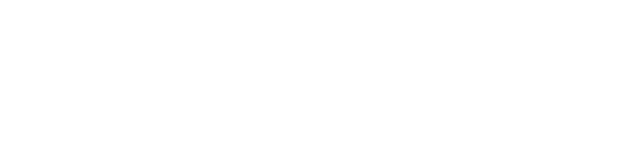
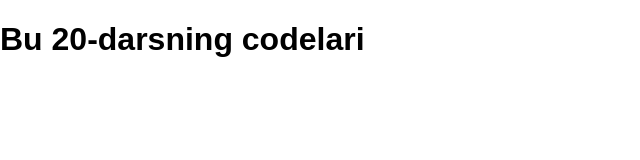
Before and after one commit to Azizbek-Kalandarov/lesson-20, a plain HTML site: page index.html in a window 1280 px wide. Shown: the whole page, without its empty margins (0-640 px from the left). Drawn offline with Linux system fonts and the light colour scheme.

Commit message:
Add h1 tag in html file

```diff
--- a/index.html
+++ b/index.html
@@ -5,9 +5,9 @@
   <meta http-equiv="X-UA-Compatible" content="IE=edge">
   <meta name="viewport" content="width=device-width, initial-scale=1.0">
   <link rel="stylesheet" href="./css/main.css">
-  <title>Template Repo</title>
+  <title>20-dars</title>
 </head>
 <body>
-
+<h1>Bu 20-darsning codelari</h1>
 </body>
 </html>
```
